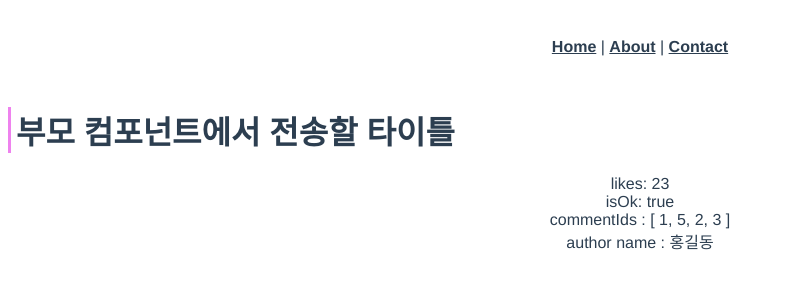
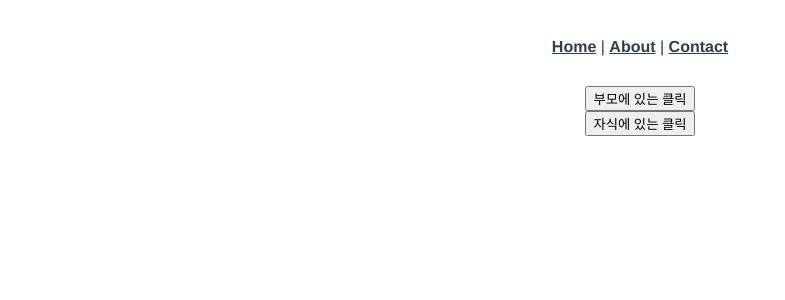
Before and after one commit to manyyeon/study_vue, a Vue app: page /dataBindingExample in a window 1280 px wide. Shown: the top 300 px of the page, without its empty margins (0-785 px from the left). Built offline with nearby package versions, Linux system fonts and the light colour scheme; what vue-sweetalert2 would draw is missing.

Commit message:
부모 컴포넌트에서 자식 컴포넌트의 이벤트  발생시키기

```diff
--- a/src/views/ChildComponent.vue
+++ b/src/views/ChildComponent.vue
@@ -1,9 +1,8 @@
 <template>
   <div>
-    <div>likes: {{ likes }}</div>
-    <div>isOk: {{ isOk }}</div>
-    <div>commentIds : {{ commentIds }}</div>
-    <div>author name : {{ author.name }}</div>
+    <button type="button" @click="childFunc" ref="child_btn">
+      자식에 있는 클릭
+    </button>
   </div>
 </template>
 
@@ -11,31 +10,17 @@
 export default {
   components: {},
   data() {
-    return {
-      sampleData: "",
-    };
-  },
-  props: {
-    likes: {
-      type: Number,
-      default: 0,
-    },
-    isOk: {
-      type: Boolean,
-      default: false,
-    },
-    commentIds: {
-      type: Array,
-    },
-    author: {
-      type: Object,
-    },
+    return {};
   },
   setup() {},
   created() {},
   mounted() {},
   unmounted() {},
-  methods: {},
+  methods: {
+    childFunc() {
+      alert("부모 컴포넌트에서 직접 발생시킨 이벤트");
+    },
+  },
 };
 </script>
 
--- a/src/views/DataBindingExample.vue
+++ b/src/views/DataBindingExample.vue
@@ -1,36 +1,27 @@
 <template>
   <div>
-    <page-title :title="title" />
-    <ChildComponent
-      :likes="23"
-      :isOk="true"
-      :commentIds="commentIds"
-      :author="author"
-    />
+    <button type="button" @click="callChildFunc">부모에 있는 클릭</button>
+    <ChildComponent ref="child_component" />
   </div>
 </template>
 
 <script>
-import PageTitle from "../components/PageTitle.vue";
 import ChildComponent from "./ChildComponent.vue";
 
 export default {
-  components: { "page-title": PageTitle, ChildComponent },
+  components: { ChildComponent },
   data() {
-    return {
-      title: "부모 컴포넌트에서 전송할 타이틀",
-      commentIds: [1, 5, 2, 3],
-      author: {
-        name: "홍길동",
-        company: "회사",
-      },
-    };
+    return {};
   },
   setup() {},
   created() {},
   mounted() {},
   unmounted() {},
-  methods: {},
+  methods: {
+    callChildFunc() {
+      this.$refs.child_component.$refs.child_btn.click();
+    },
+  },
 };
 </script>
 
```
